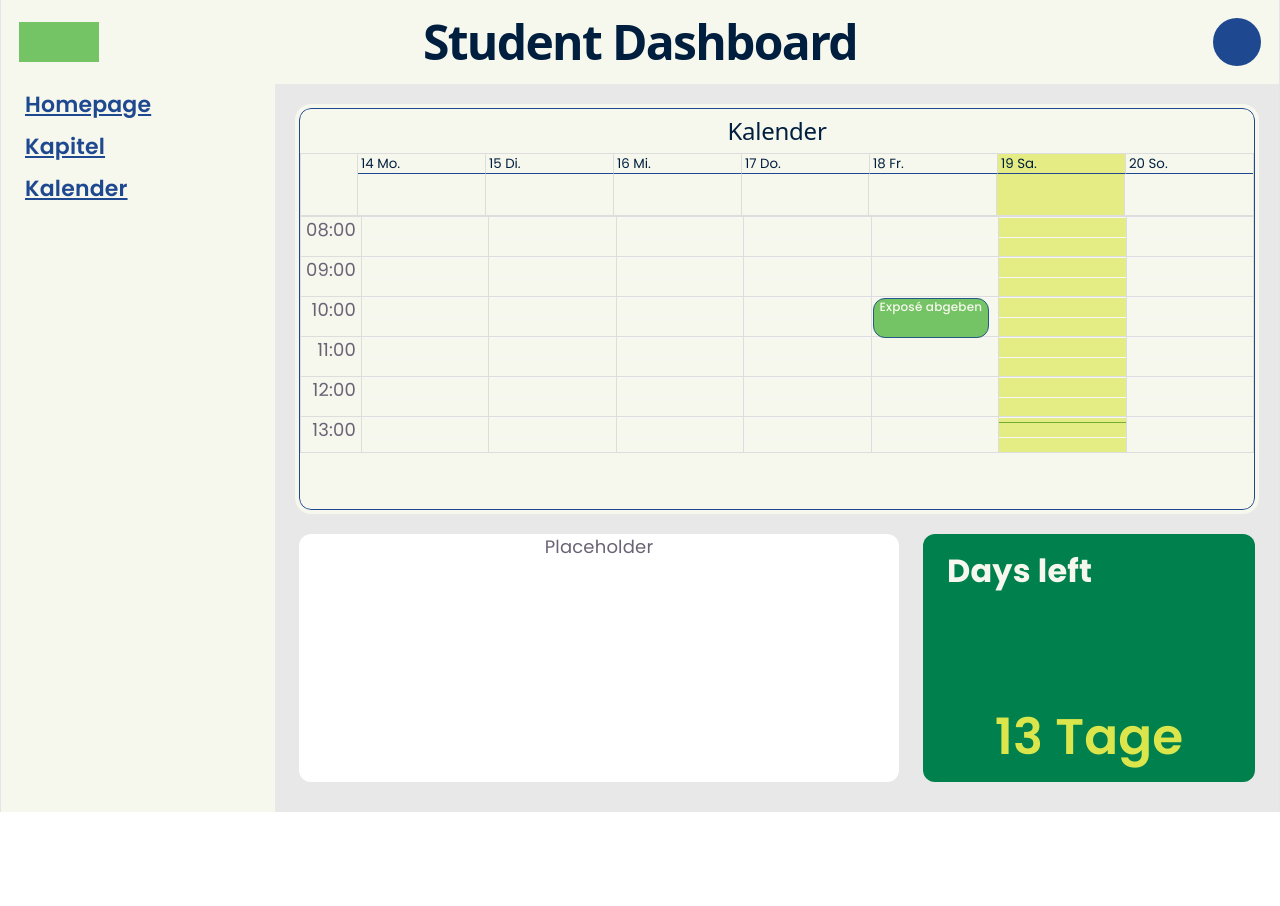
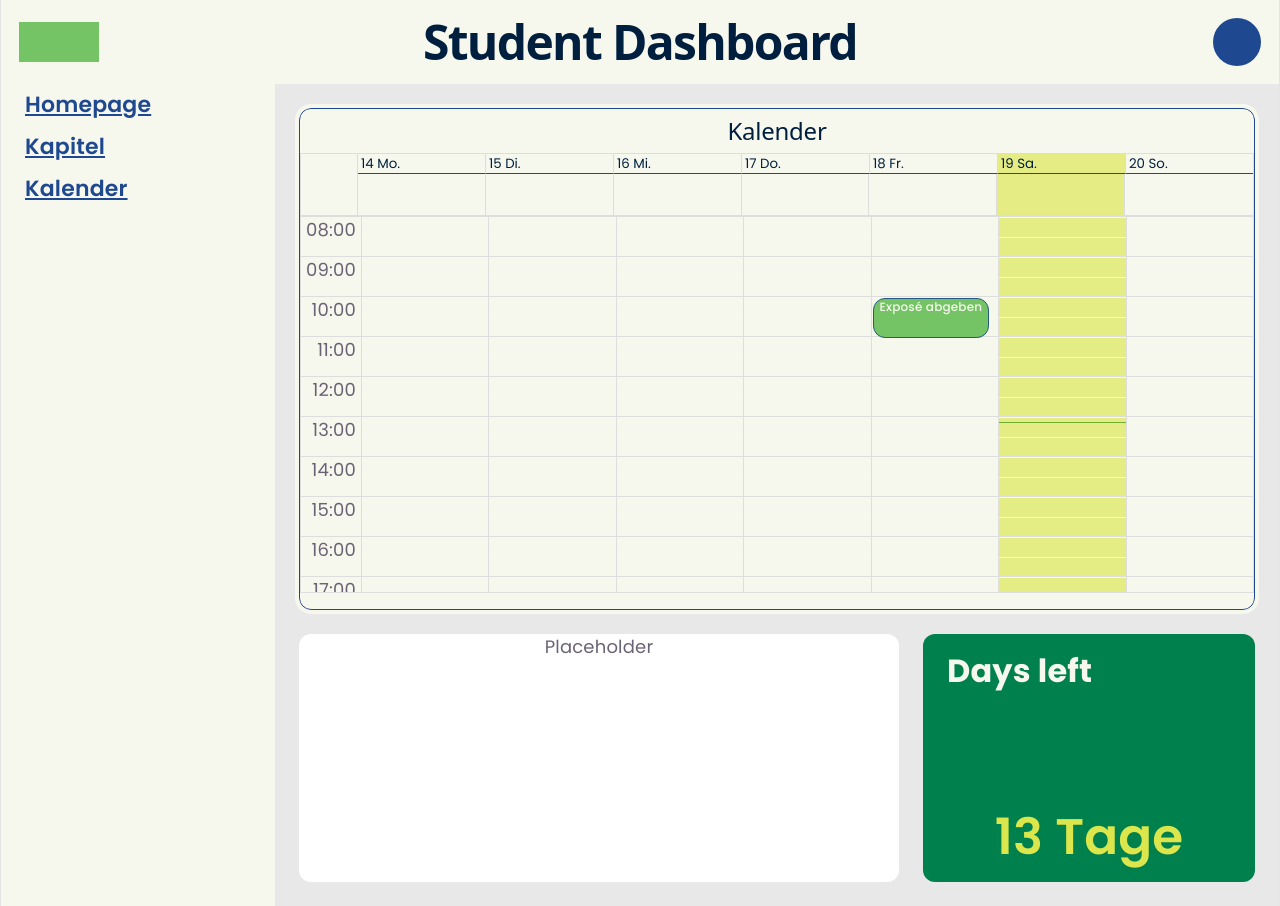
Before and after one commit to DerKeck05/MME_SS26_Gruppe_H_Thesis_expose, a React (Vite) app in the folder frontend/: page / in a window 1280 px wide. Before the commit the page ends 812 px from the top, so only its background shows below. Built offline with nearby package versions, Linux system fonts and the light colour scheme; no server answers.

Commit message:
Changed Calendar Preview Height

```diff
--- a/frontend/src/student_pages/student-dashboard-stylesheet.css
+++ b/frontend/src/student_pages/student-dashboard-stylesheet.css
@@ -104,7 +104,7 @@ body {
 .calendar-preview {
     background-color: var(--white);
     flex: 1;
-    height: 400px;
+    height: 500px;
     border-radius: var(--border-radius);
     flex-direction: column;
     align-content: start;
--- a/frontend/src/student_pages/student_dashboard/cards/calendar-preview.tsx
+++ b/frontend/src/student_pages/student_dashboard/cards/calendar-preview.tsx
@@ -64,7 +64,7 @@ function CalendarPreview(/*{ thesisId }: { thesisId: number }*/) {
                     startAccessor="start"
                     endAccessor="end"
                     view="week"
-                    style={{ height: 300 }}
+                    style={{ height: 440}}
 
                     min={new Date(1970, 0, 1, 8, 0)}
                     max={new Date(1970, 0, 1, 20, 0)}
```
